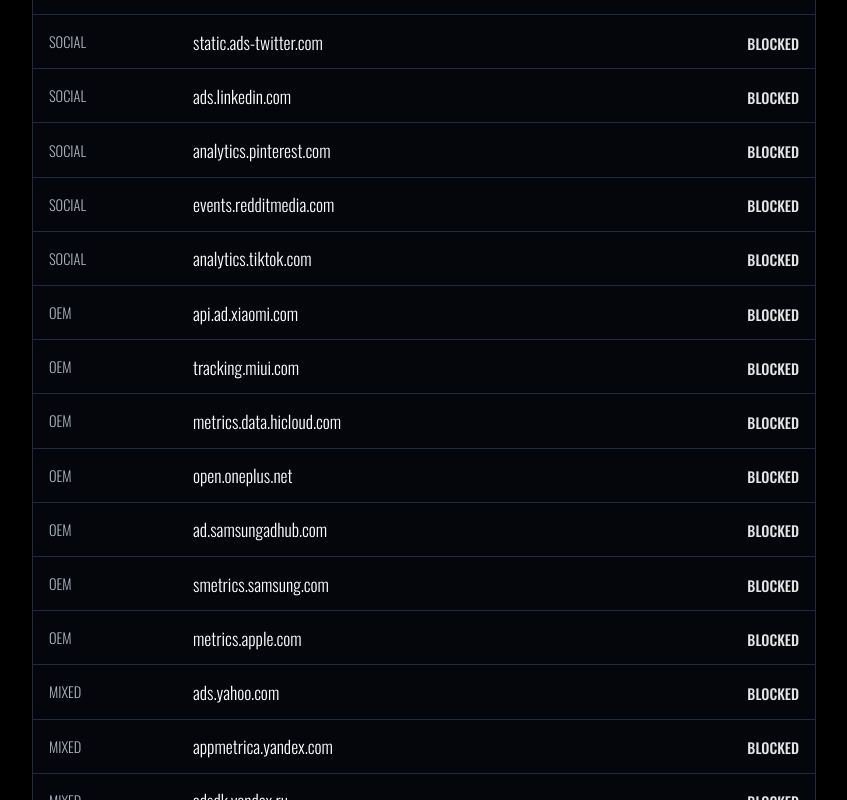
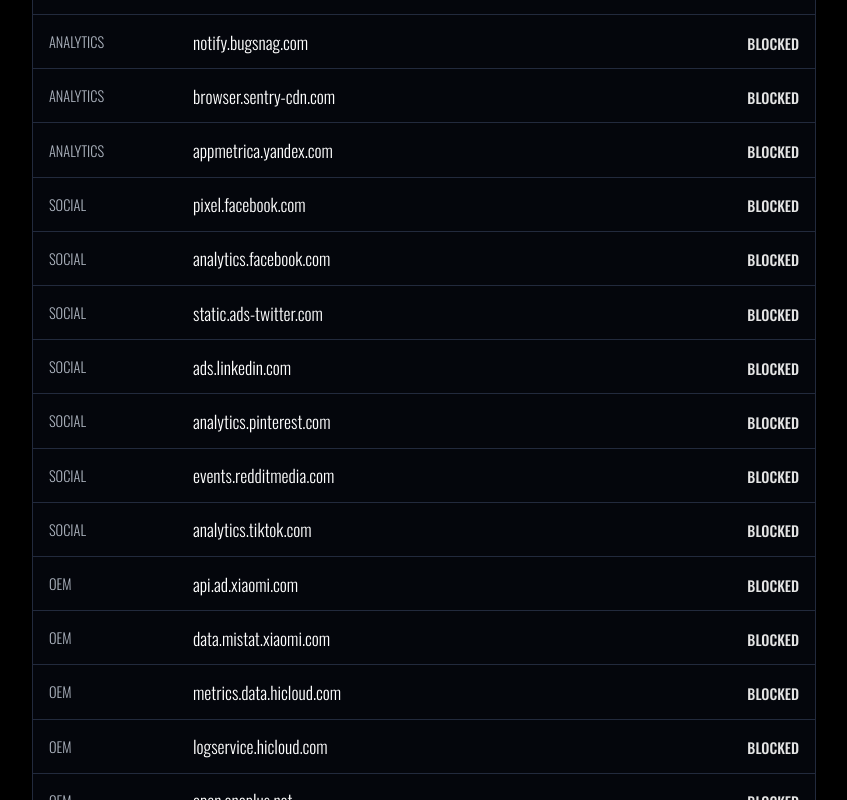
Before and after one commit to DebdootManna/adblock-defence-check, a React (Vite) app: page / in a window 1280 px wide. Shown: the part 1320-2120 px from the top of the page, without its empty margins (0-847 px from the left). Built offline with nearby package versions, Linux system fonts and the light colour scheme; no server answers.

Commit message:
feat: enhance adblock detection logic and update test cases for improved accuracy

```diff
--- a/src/App.jsx
+++ b/src/App.jsx
@@ -8,58 +8,61 @@
 
 const containerVariants = {
   hidden: { opacity: 0 },
-  visible: {
-    opacity: 1,
-    transition: {
-      staggerChildren: 0.05,
-    },
-  },
+  visible: { opacity: 1 },
 };
 
 function App() {
-  const [results, setResults] = useState([]);
+  const [results, setResults] = useState(() => tests.map(t => ({ ...t, status: STATUS.PENDING })));
   const [finished, setFinished] = useState(false);
 
   useEffect(() => {
-    const baitElements = [];
-    const timeout = 2000;
+    const runAllTests = async () => {
+      const cosmeticBaitElements = [];
 
-    setResults(tests.map((test) => ({ ...test, status: STATUS.PENDING })));
+      // Create and append all cosmetic bait elements first
+      tests.forEach(test => {
+        if (test.type === 'cosmetic' && test.bait) {
+          const el = document.createElement(test.bait.tag);
+          Object.keys(test.bait.attrs).forEach(attr => {
+            el[attr] = test.bait.attrs[attr];
+          });
+          document.body.appendChild(el);
+          cosmeticBaitElements.push(el);
+        }
+      });
 
-    const runFinalChecks = () => {
-      setResults((prevResults) =>
-        prevResults.map((test) => {
-          let newStatus = test.status;
-          if (test.type === 'cosmetic') {
+      // Allow a moment for the DOM to update and for cosmetic rules to apply
+      await new Promise(resolve => setTimeout(resolve, 100));
+
+      const testPromises = tests.map(async (test) => {
+        const result = { ...test };
+        if (test.check) {
+          if (test.type === 'network') {
+            result.status = await test.check();
+          } else if (test.type === 'cosmetic') {
             const element = document.getElementById(test.id);
-            if (element) newStatus = test.check(element);
-          } else if (newStatus === STATUS.PENDING && test.type === 'network') {
-            newStatus = STATUS.PROTECTED;
+            result.status = test.check(element);
           }
-          return { ...test, status: newStatus };
-        })
-      );
+        }
+
+        // Update state for this specific test as it completes
+        setResults(prev => prev.map(r => r.id === result.id ? result : r));
+        return result;
+      });
+
+      await Promise.all(testPromises);
+
       setFinished(true);
+
+      // Cleanup cosmetic elements
+      cosmeticBaitElements.forEach(el => {
+        if (document.body.contains(el)) {
+          document.body.removeChild(el);
+        }
+      });
     };
 
-    tests.forEach((test) => {
-      if (!test.bait) return;
-      const el = document.createElement(test.bait.tag);
-      el.id = test.id;
-      Object.keys(test.bait.attrs).forEach((attr) => { el[attr] = test.bait.attrs[attr]; });
-      if (test.type === 'network') {
-        el.onload = () => setResults((prev) => prev.map((r) => (r.id === test.id ? { ...r, status: test.check(true) } : r)));
-        el.onerror = () => setResults((prev) => prev.map((r) => (r.id === test.id ? { ...r, status: test.check(false) } : r)));
-      }
-      document.body.appendChild(el);
-      baitElements.push(el);
-    });
-
-    const timer = setTimeout(runFinalChecks, timeout);
-    return () => {
-      clearTimeout(timer);
-      baitElements.forEach((el) => { if (document.body.contains(el)) document.body.removeChild(el); });
-    };
+    runAllTests();
   }, []);
 
   const protectedCount = results.filter((r) => r.status === STATUS.PROTECTED).length;
@@ -77,7 +80,6 @@
       </motion.header>
 
       <div className="main-container">
-        {/* Left Column: Results List */}
         <div className="left-column">
           <div className="results-list-container">
             <div className="results-header">
@@ -99,13 +101,12 @@
           </div>
           <footer className="footer">
             <p>
-                Created by <a href="https://github.com/DebdootManna" target="_blank" rel="noopener noreferrer">Debdoot Manna</a> |
-                Portfolio: <a href="https://debdootmanna.me" target="_blank" rel="noopener noreferrer">debdootmanna.me</a>
+              Created by <a href="https://github.com/DebdootManna" target="_blank" rel="noopener noreferrer">Debdoot Manna</a> |
+              Portfolio: <a href="https://debdootmanna.me" target="_blank" rel="noopener noreferrer">debdootmanna.me</a>
             </p>
           </footer>
         </div>
 
-        {/* Right Column: Charts and Info */}
         <div className="right-column">
           <AnimatePresence>
             {finished && (
@@ -115,13 +116,13 @@
                 transition={{ duration: 0.7, delay: 0.2 }}
               >
                 <div className="charts-container">
-                    <ResultChart protectedCount={protectedCount} totalCount={results.length} />
-                    <CategoryBarChart results={results} />
+                  <ResultChart protectedCount={protectedCount} totalCount={results.length} />
+                  <CategoryBarChart results={results} />
                 </div>
                 <div className="description-box">
-                    <h3>How It Works</h3>
-                    <p>This page dynamically attempts to load scripts from known advertising and tracking domains. It also creates hidden page elements that are targeted by common cosmetic filter lists.</p>
-                    <p>If a script fails to load, or if a page element is hidden from view, the test is marked as <span className="status-text status-blocked">BLOCKED</span>. If the request succeeds and the content is visible, it's marked as <span className="status-text status-allowed">ALLOWED</span>.</p>
+                  <h3>How It Works</h3>
+                  <p>This page uses the `fetch` API in 'no-cors' mode to test network-level blocking. If a request receives an error, it's considered <span className="status-text status-blocked">BLOCKED</span>. For cosmetic tests, it checks if specific elements are hidden by CSS rules.</p>
+                  <p>This method accurately distinguishes between blocks from extensions and failures from other issues like CORS, preventing false positives.</p>
                 </div>
               </motion.div>
             )}
--- a/src/tests.js
+++ b/src/tests.js
@@ -8,16 +8,19 @@
 const newTests = [
   // --- Ad Networks ---
   { id: 'google-ads-1', title: 'Google Ads', category: 'Ads', target: 'pagead2.googlesyndication.com', type: 'network' },
-  { id: 'google-ads-2', title: 'Google Ads', category: 'Ads', target: 'adservice.google.com', type: 'network' },
-  { id: 'google-ads-3', title: 'Google Ads', category: 'Ads', target: 'googleadservices.com', type: 'network' },
+  { id: 'google-ads-2', title: 'Google Ads', target: 'adservice.google.com', type: 'network' },
+  { id: 'google-ads-3', title: 'Google Ads', target: 'googleadservices.com', type: 'network' },
   { id: 'doubleclick-1', title: 'Google DoubleClick', category: 'Ads', target: 'doubleclick.net', type: 'network' },
-  { id: 'doubleclick-2', title: 'Google DoubleClick', category: 'Ads', target: 'static.doubleclick.net', type: 'network' },
-  { id: 'medianet-1', title: 'Media.net', category: 'Ads', target: 'static.media.net', type: 'network' },
+  { id: 'doubleclick-2', title: 'Google DoubleClick', target: 'static.doubleclick.net', type: 'network' },
+  { id: 'doubleclick-3', title: 'Google DoubleClick', category: 'Ads', target: 'mediavisor.doubleclick.net', type: 'network' },
+  { id: 'fastclick-1', title: 'FastClick', category: 'Ads', target: 'media.fastclick.net', type: 'network' },
   { id: 'amazon-ads-1', title: 'Amazon Ads', category: 'Ads', target: 'adtago.s3.amazonaws.com', type: 'network' },
   { id: 'amazon-ads-2', title: 'Amazon Ads', category: 'Ads', target: 'advertising-api-eu.amazon.com', type: 'network' },
   { id: 'criteo', title: 'Criteo', category: 'Ads', target: 'static.criteo.net', type: 'network' },
   { id: 'taboola', title: 'Taboola', category: 'Ads', target: 'cdn.taboola.com', type: 'network' },
   { id: 'adroll', title: 'AdRoll', category: 'Ads', target: 's.adroll.com', type: 'network' },
+  { id: 'yahoo-ads-1', title: 'Yahoo Ads', category: 'Ads', target: 'ads.yahoo.com', type: 'network' },
+  { id: 'yahoo-ads-2', title: 'Yahoo Ads', category: 'Ads', target: 'global.adserver.yahoo.com', type: 'network' },
 
   // --- Analytics & Tracking ---
   { id: 'google-analytics', title: 'Google Analytics', category: 'Analytics', target: 'google-analytics.com', type: 'network' },
@@ -27,9 +30,11 @@
   { id: 'stats-wp', title: 'Stats WP Plugin', category: 'Analytics', target: 'stats.wp.com', type: 'network' },
   { id: 'bugsnag', title: 'Bugsnag', category: 'Analytics', target: 'notify.bugsnag.com', type: 'network' },
   { id: 'sentry', title: 'Sentry', category: 'Analytics', target: 'browser.sentry-cdn.com', type: 'network' },
+  { id: 'yandex-metrica', title: 'Yandex Metrica', category: 'Analytics', target: 'appmetrica.yandex.com', type: 'network' },
 
   // --- Social Media Trackers ---
-  { id: 'facebook-pixel', title: 'Facebook Pixel', category: 'Social', target: 'pixel.facebook.com', type: 'network' },
+  { id: 'facebook-pixel-1', title: 'Facebook Pixel', category: 'Social', target: 'pixel.facebook.com', type: 'network' },
+  { id: 'facebook-pixel-2', title: 'Facebook Analytics', category: 'Social', target: 'analytics.facebook.com', type: 'network' },
   { id: 'twitter-ads', title: 'Twitter Ads', category: 'Social', target: 'static.ads-twitter.com', type: 'network' },
   { id: 'linkedin-ads', title: 'LinkedIn Ads', category: 'Social', target: 'ads.linkedin.com', type: 'network' },
   { id: 'pinterest-analytics', title: 'Pinterest Analytics', category: 'Social', target: 'analytics.pinterest.com', type: 'network' },
@@ -38,17 +43,15 @@
 
   // --- OEM / Device Trackers ---
   { id: 'xiaomi-ad', title: 'Xiaomi Ads', category: 'OEM', target: 'api.ad.xiaomi.com', type: 'network' },
-  { id: 'xiaomi-tracking', title: 'Xiaomi Tracking', category: 'OEM', target: 'tracking.miui.com', type: 'network' },
+  { id: 'xiaomi-tracking', title: 'Xiaomi Tracking', category: 'OEM', target: 'data.mistat.xiaomi.com', type: 'network' },
   { id: 'huawei-metrics', title: 'Huawei Metrics', category: 'OEM', target: 'metrics.data.hicloud.com', type: 'network' },
+  { id: 'huawei-logs', title: 'Huawei Logs', category: 'OEM', target: 'logservice.hicloud.com', type: 'network' },
   { id: 'oneplus-analytics', title: 'OnePlus Analytics', category: 'OEM', target: 'open.oneplus.net', type: 'network' },
   { id: 'samsung-ads', title: 'Samsung Ads', category: 'OEM', target: 'ad.samsungadhub.com', type: 'network' },
   { id: 'samsung-metrics', title: 'Samsung Metrics', category: 'OEM', target: 'smetrics.samsung.com', type: 'network' },
+  { id: 'samsung-knox', title: 'Samsung Knox', category: 'OEM', target: 'analytics.samsungknox.com', type: 'network' },
   { id: 'apple-metrics', title: 'Apple Metrics', category: 'OEM', target: 'metrics.apple.com', type: 'network' },
-
-  // --- Mixed / Other ---
-  { id: 'yahoo-ads', title: 'Yahoo Ads', category: 'Mixed', target: 'ads.yahoo.com', type: 'network' },
-  { id: 'yandex-metrica', title: 'Yandex Metrica', category: 'Mixed', target: 'appmetrica.yandex.com', type: 'network' },
-  { id: 'yandex-ads', title: 'Yandex Ads', category: 'Mixed', target: 'adsdk.yandex.ru', type: 'network' },
+  { id: 'apple-icloud-metrics', title: 'Apple iCloud Metrics', category: 'OEM', target: 'metrics.icloud.com', type: 'network' },
 
   // --- Cosmetic Filters ---
   {
@@ -57,8 +60,6 @@
     category: 'Cosmetic',
     target: '.ad.banner_ad',
     type: 'cosmetic',
-    bait: { tag: 'div', attrs: { className: 'ad banner_ad ad-container', style: { position: 'absolute', left: '-9999px' } } },
-    check: (element) => (window.getComputedStyle(element).display === 'none' ? STATUS.PROTECTED : STATUS.VULNERABLE),
   },
   {
     id: 'sponsored-id',
@@ -66,8 +67,6 @@
     category: 'Cosmetic',
     target: '#sponsored-links',
     type: 'cosmetic',
-    bait: { tag: 'div', attrs: { id: 'sponsored-links', style: { position: 'absolute', left: '-9999px' } } },
-    check: (element) => (!document.getElementById('sponsored-links') || window.getComputedStyle(element).display === 'none' ? STATUS.PROTECTED : STATUS.VULNERABLE),
   },
   {
     id: 'nuisance-banner',
@@ -75,34 +74,57 @@
     category: 'Cosmetic',
     target: '.block-adblock-wrapper',
     type: 'cosmetic',
-    bait: { tag: 'div', attrs: { className: 'block-adblock-wrapper', style: { position: 'absolute', left: '-9999px' } } },
-    check: (element) => (window.getComputedStyle(element).display === 'none' ? STATUS.PROTECTED : STATUS.VULNERABLE),
   },
 ];
 
 
-// Final export processing
+// Final export processing to build out the full test objects
 export const tests = newTests.map(test => {
   const description = test.type === 'network'
     ? `Attempts to connect to ${test.target}`
     : `Checks for cosmetic rule hiding ${test.target}`;
 
-  const base = {
-      ...test,
-      description,
-  };
+  const base = { ...test, description };
 
   if (test.type === 'network') {
     return {
       ...base,
-      bait: {
-        tag: 'script',
-        attrs: {
-          src: test.target.startsWith('http') ? test.target : `https://${test.target}`
+      check: async () => {
+        const controller = new AbortController();
+        const timeoutId = setTimeout(() => controller.abort(), 2500); // 2.5 second timeout
+        try {
+          await fetch(`https://${base.target}`, {
+            method: 'HEAD',
+            mode: 'no-cors',
+            signal: controller.signal,
+          });
+          // If fetch resolves, it means a response (of any kind) was received.
+          // In no-cors mode, this indicates the request was NOT blocked by the network stack.
+          clearTimeout(timeoutId);
+          return STATUS.VULNERABLE;
+        } catch (error) {
+          // If fetch throws an error (e.g., 'Failed to fetch'), it was likely blocked by an ad-blocker or failed to resolve.
+          clearTimeout(timeoutId);
+          return STATUS.PROTECTED;
         }
       },
-      check: (didLoad) => (didLoad ? STATUS.VULNERABLE : STATUS.PROTECTED),
     };
   }
+
+  if (test.type === 'cosmetic') {
+      return {
+          ...base,
+          bait: { tag: 'div', attrs: { id: test.id, style: { position: 'absolute', left: '-9999px', top: '-9999px', height: '1px', width: '1px' } } },
+          check: (element) => {
+              // Add a specific class to the cosmetic test elements
+              if(element) element.className = test.target.replace(/#/g, '').replace(/\./g, ' ');
+
+              return (!element || window.getComputedStyle(element).display === 'none')
+                ? STATUS.PROTECTED
+                : STATUS.VULNERABLE
+          }
+      }
+  }
+
   return base;
 });
```
